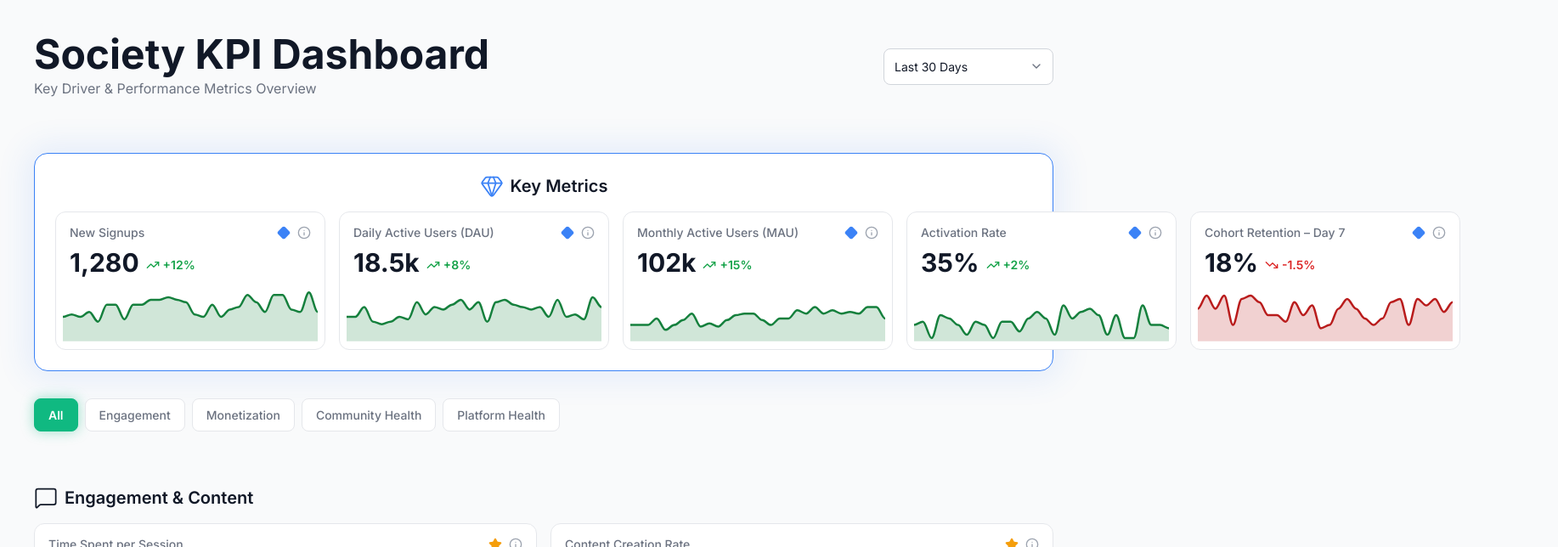
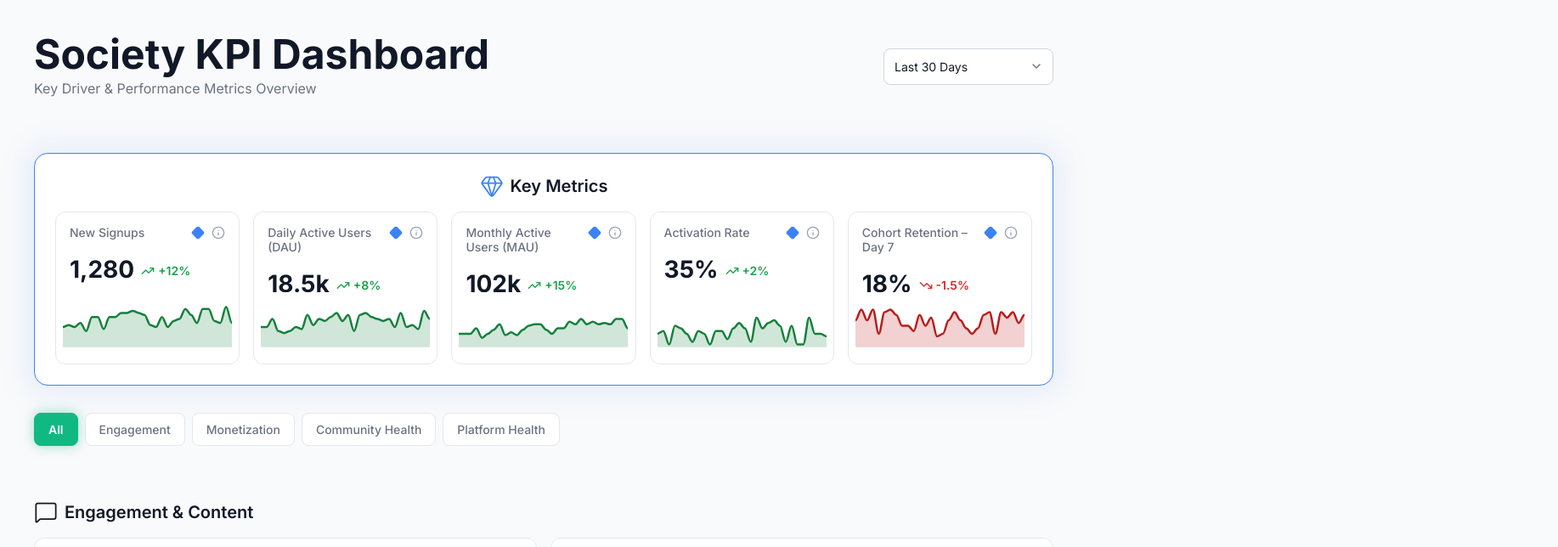
Before and after one commit to iamsabbirsobhani/checkout-funnel-dashboard, a Next.js app: page / in a window 1280 px wide. Shown: the top 644 px of the page at 85% size, 1834 px wide, since content can reach past the window. Built offline with nearby package versions, Linux system fonts and the light colour scheme.

Commit message:
fix issues of overflowing

```diff
--- a/app/components/society/SocietyMetricCard.module.css
+++ b/app/components/society/SocietyMetricCard.module.css
@@ -2,7 +2,7 @@
   background-color: var(--background-card);
   border: 1px solid var(--border-color);
   border-radius: 0.75rem;
-  padding: 0.875rem;
+  padding: 0.75rem;
   transition: transform 0.2s ease-in-out, box-shadow 0.2s ease-in-out,
     border-color 0.2s ease-in-out;
   opacity: 0;
@@ -12,6 +12,14 @@
   flex-direction: column;
   justify-content: space-between;
   min-height: 140px;
+  max-height: 180px;
+  overflow: hidden;
+}
+
+@media (min-width: 640px) {
+  .kpiCard {
+    padding: 0.875rem;
+  }
 }
 
 @media (min-width: 1024px) {
@@ -38,20 +46,52 @@
   }
 }
 
+.contentWrapper {
+  display: flex;
+  flex-direction: column;
+  flex: 1;
+  min-height: 0;
+  overflow: hidden;
+}
+
 .titleRow {
   display: flex;
   justify-content: space-between;
   align-items: flex-start;
-  font-size: 0.875rem;
+  font-size: 0.75rem;
   color: var(--text-secondary);
   margin-bottom: 0.5rem;
+  flex-shrink: 0;
 }
 
 .title {
   font-weight: 500;
   margin-right: 0.5rem;
-  line-height: 1.2;
+  line-height: 1.1;
   flex: 1;
+  font-size: 0.75rem;
+  word-wrap: break-word;
+  overflow-wrap: break-word;
+  hyphens: auto;
+  max-width: 100%;
+}
+
+@media (min-width: 640px) {
+  .titleRow {
+    font-size: 0.875rem;
+  }
+
+  .title {
+    font-size: 0.875rem;
+    line-height: 1.2;
+  }
+}
+
+@media (min-width: 1024px) {
+  .title {
+    font-size: 0.875rem;
+    line-height: 1.2;
+  }
 }
 
 .iconContainer {
@@ -62,18 +102,18 @@
 
 .keyMetricDiamond {
   color: var(--glow-color-key-metrics);
-  width: 16px;
-  height: 16px;
+  width: 14px;
+  height: 14px;
   fill: currentColor;
-  margin-right: 0.5rem;
+  margin-right: 0.25rem;
 }
 
 .priorityStar {
   color: #f59e0b;
-  width: 16px;
-  height: 16px;
+  width: 14px;
+  height: 14px;
   fill: currentColor;
-  margin-right: 0.5rem;
+  margin-right: 0.25rem;
 }
 
 .infoIconWrapper {
@@ -85,8 +125,8 @@
 .infoIcon {
   cursor: pointer;
   color: #9ca3af;
-  width: 16px;
-  height: 16px;
+  width: 14px;
+  height: 14px;
   transition: color 0.2s ease-in-out;
 }
 
@@ -135,43 +175,52 @@
 .valueRow {
   display: flex;
   align-items: baseline;
-  gap: 0.5rem;
-  margin-top: 0.5rem;
+  gap: 0.375rem;
+  margin-top: 0.375rem;
   flex-wrap: wrap;
+  min-height: 0;
+  flex-shrink: 0;
+}
+
+@media (min-width: 640px) {
+  .valueRow {
+    gap: 0.5rem;
+    margin-top: 0.5rem;
+  }
 }
 
 .value {
-  font-size: 1.5rem;
-  line-height: 2rem;
+  font-size: 1.25rem;
+  line-height: 1.75rem;
   font-weight: 700;
   color: var(--text-primary);
 }
 
 @media (min-width: 640px) {
   .value {
+    font-size: 1.5rem;
+    line-height: 2rem;
+  }
+}
+
+@media (min-width: 1024px) {
+  .value {
     font-size: 1.75rem;
     line-height: 2.25rem;
   }
 }
 
-@media (min-width: 1024px) {
-  .value {
-    font-size: 1.875rem;
-    line-height: 2.25rem;
-  }
-}
-
 .trendContainer {
-  font-size: 0.875rem;
+  font-size: 0.75rem;
   font-weight: 600;
   display: flex;
   align-items: center;
   white-space: nowrap;
 }
 
-@media (max-width: 640px) {
+@media (min-width: 640px) {
   .trendContainer {
-    font-size: 0.75rem;
+    font-size: 0.875rem;
   }
 }
 
@@ -184,23 +233,50 @@
 }
 
 .trendIcon {
-  width: 1rem;
-  height: 1rem;
+  width: 0.875rem;
+  height: 0.875rem;
   margin-right: 0.25rem;
 }
 
-@media (max-width: 640px) {
+@media (min-width: 640px) {
   .trendIcon {
-    width: 0.875rem;
-    height: 0.875rem;
+    width: 1rem;
+    height: 1rem;
   }
 }
 
 .chartContainer {
-  margin-top: 1rem;
+  margin-top: 0.75rem;
   margin-bottom: -0.5rem;
   margin-left: -0.5rem;
   margin-right: -0.5rem;
-  height: 60px;
+  height: 50px;
   overflow: hidden;
+  flex-shrink: 0;
 }
+
+@media (min-width: 640px) {
+  .chartContainer {
+    height: 60px;
+    margin-top: 1rem;
+  }
+}
+
+@media (min-width: 640px) {
+  .keyMetricDiamond {
+    width: 16px;
+    height: 16px;
+    margin-right: 0.5rem;
+  }
+
+  .priorityStar {
+    width: 16px;
+    height: 16px;
+    margin-right: 0.5rem;
+  }
+
+  .infoIcon {
+    width: 16px;
+    height: 16px;
+  }
+}
--- a/app/components/society/SocietyMetricCard.tsx
+++ b/app/components/society/SocietyMetricCard.tsx
@@ -39,7 +39,7 @@ export default function SocietyMetricCard({
     const options: ApexOptions = {
       chart: {
         type: 'area',
-        height: 60,
+        height: 50,
         sparkline: { enabled: true },
         animations: { enabled: false },
       },
@@ -74,7 +74,7 @@ export default function SocietyMetricCard({
       }}
       onClick={() => onClick(metric)}
     >
-      <div>
+      <div className={styles.contentWrapper}>
         <div className={styles.titleRow}>
           <span className={styles.title}>{metric.title}</span>
           <div className={styles.iconContainer}>
@@ -111,7 +111,7 @@ export default function SocietyMetricCard({
             options={chartOptions}
             series={[{ data: chartData }]}
             type="area"
-            height={60}
+            height={50}
           />
         )}
       </div>
```
